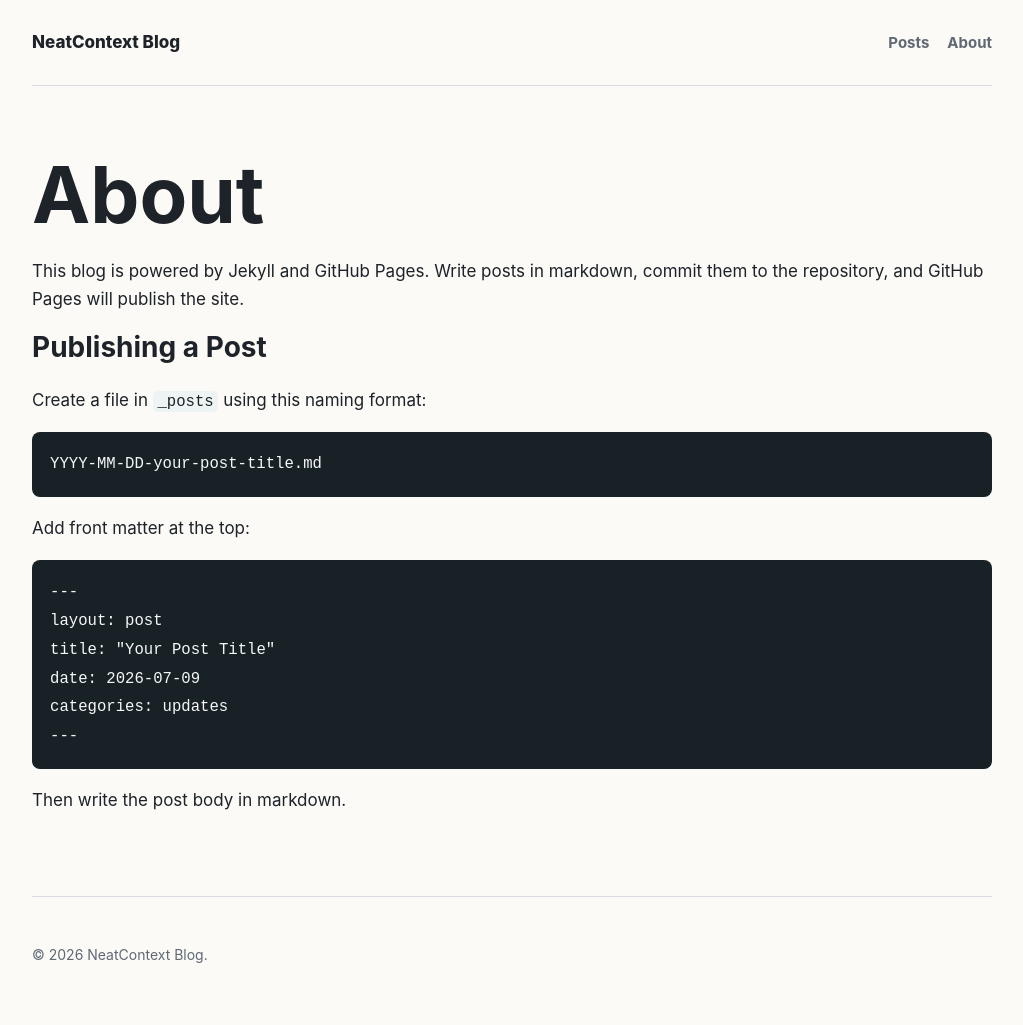
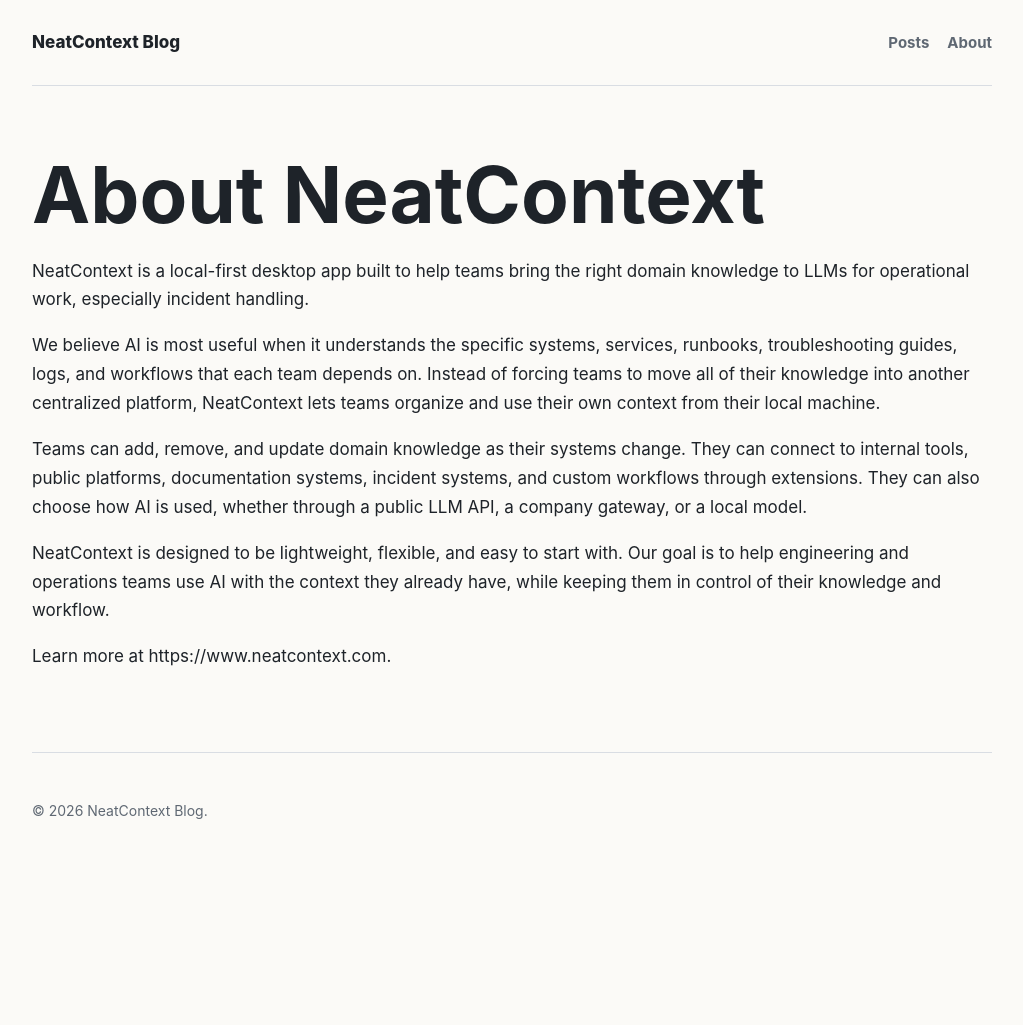
Before and after one commit to XTSoftwareLabs/neatcontext-blog, a Jekyll site: the page built from about.md, in a window 1280 px wide. Shown: the whole page, without its empty margins (128-1151 px from the left). Built offline with Jekyll 4.4.1, drawn with Linux system fonts in a browser that asks for light colours; after the commit the page ends 900 px from its top, so only the background shows below that.

Commit message:
Update About page copy

````diff
--- a/about.md
+++ b/about.md
@@ -4,27 +4,14 @@ title: About
 permalink: /about/
 ---
 
-# About
+# About NeatContext
 
-This blog is powered by Jekyll and GitHub Pages. Write posts in markdown, commit them to the repository, and GitHub Pages will publish the site.
+NeatContext is a local-first desktop app built to help teams bring the right domain knowledge to LLMs for operational work, especially incident handling.
 
-## Publishing a Post
+We believe AI is most useful when it understands the specific systems, services, runbooks, troubleshooting guides, logs, and workflows that each team depends on. Instead of forcing teams to move all of their knowledge into another centralized platform, NeatContext lets teams organize and use their own context from their local machine.
 
-Create a file in `_posts` using this naming format:
+Teams can add, remove, and update domain knowledge as their systems change. They can connect to internal tools, public platforms, documentation systems, incident systems, and custom workflows through extensions. They can also choose how AI is used, whether through a public LLM API, a company gateway, or a local model.
 
-```text
-YYYY-MM-DD-your-post-title.md
-```
+NeatContext is designed to be lightweight, flexible, and easy to start with. Our goal is to help engineering and operations teams use AI with the context they already have, while keeping them in control of their knowledge and workflow.
 
-Add front matter at the top:
-
-```yaml
----
-layout: post
-title: "Your Post Title"
-date: 2026-07-09
-categories: updates
----
-```
-
-Then write the post body in markdown.
+Learn more at https://www.neatcontext.com.
````
